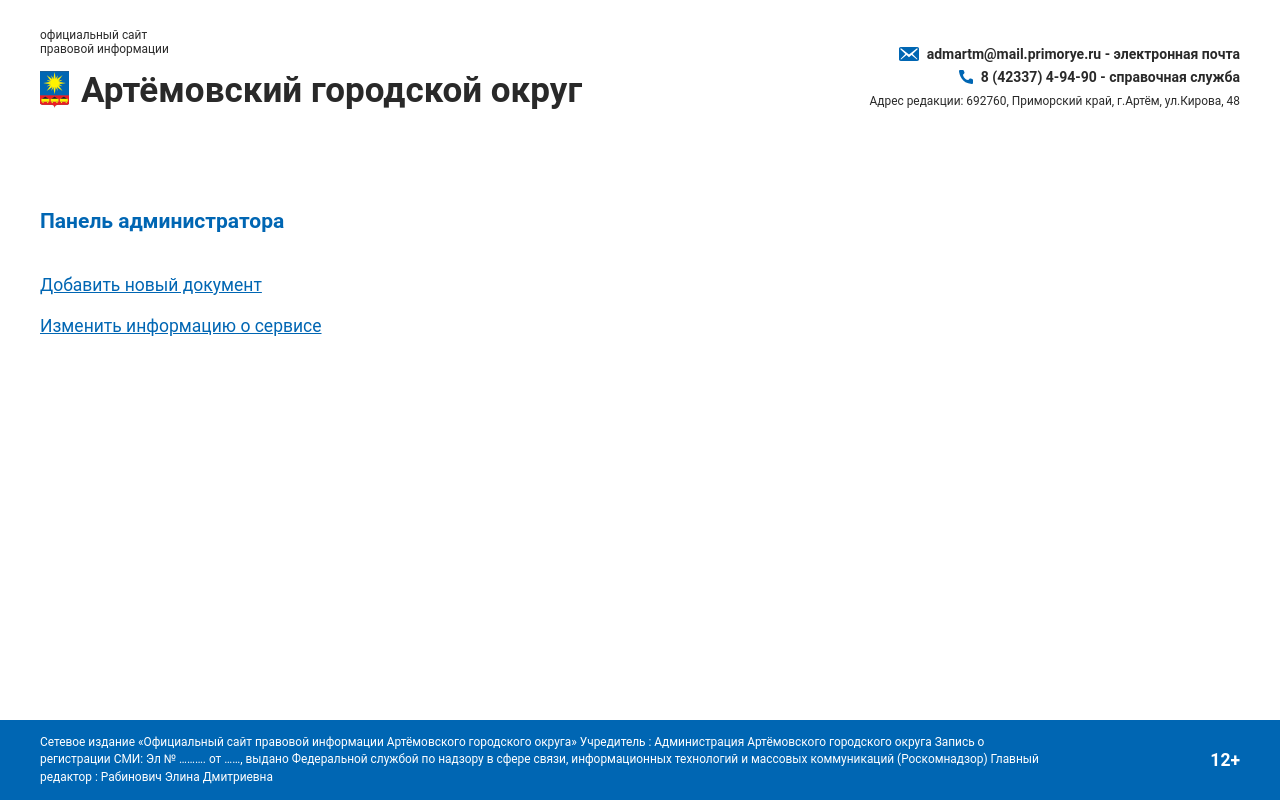
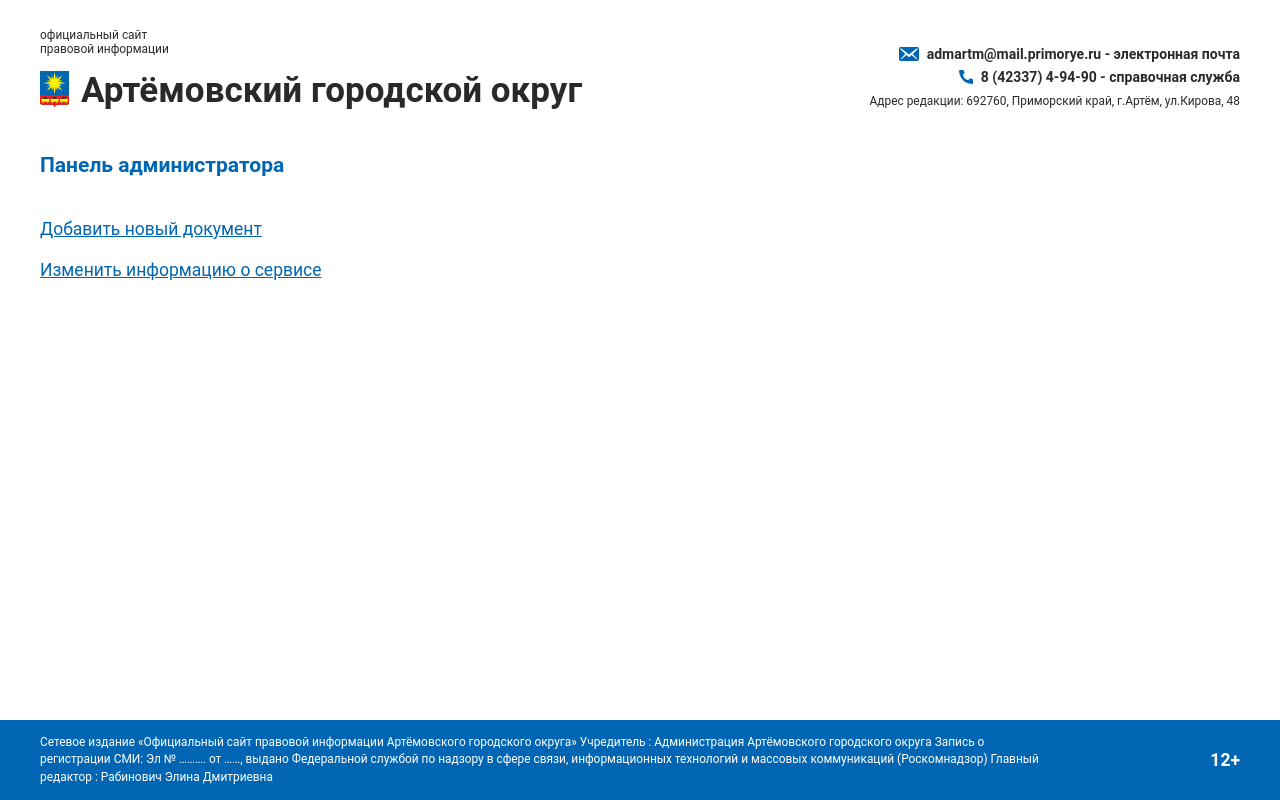
Before and after one commit to on3dd/reglament-frontend, a React (Create React App) app: page /admin in a window 1280 px wide. Built offline with nearby package versions, Linux system fonts and the light colour scheme.

Commit message:
minor refactoring

```diff
--- a/src/components/admin/index.tsx
+++ b/src/components/admin/index.tsx
@@ -2,14 +2,7 @@ import React from 'react';
 import { Link } from 'react-router-dom';
 import styled from 'styled-components';
 
-const AdminContainer = styled.div`
-  width: 100%;
-`;
-
-const AdminHeading = styled.h2`
-  color: #0066b3;
-  margin: 0 0 3rem 0;
-`;
+const AdminContainer = styled.div``;
 
 const AdminLink = styled(Link)`
   display: block;
@@ -21,7 +14,6 @@ const AdminLink = styled(Link)`
 const AdminComponent: React.FC = () => {
   return (
     <AdminContainer>
-      <AdminHeading>Панель администратора</AdminHeading>
       <AdminLink to="/admin/new">Добавить новый документ</AdminLink>
       <AdminLink to="/admin/edit">Изменить информацию о сервисе</AdminLink>
     </AdminContainer>
--- a/src/components/auth/index.tsx
+++ b/src/components/auth/index.tsx
@@ -3,19 +3,11 @@ import styled from 'styled-components';
 
 import AuthForm from './form';
 
-const AuthContainer = styled.div`
-  width: 100%;
-`;
-
-const AuthHeading = styled.h2`
-  color: #0066b3;
-  margin: 0 0 3rem 0;
-`;
+const AuthContainer = styled.div``;
 
 const AuthComponent: React.FC = () => {
   return (
     <AuthContainer>
-      <AuthHeading>Авторизация</AuthHeading>
       <AuthForm />
     </AuthContainer>
   );
--- a/src/components/base-ui/container/index.tsx
+++ b/src/components/base-ui/container/index.tsx
@@ -5,6 +5,7 @@ type BaseContainerProps = {};
 
 const Container = styled.div`
   width: 100%;
+  margin: 0 auto;
   max-width: 1200px !important;
 `;
 
--- a/src/components/base-ui/main/index.tsx
+++ b/src/components/base-ui/main/index.tsx
@@ -7,9 +7,9 @@ type BaseMainProps = PropsWithChildren<{}>;
 
 const MainContainer = styled.main`
   display: flex;
-  justify-content: center;
   width: 100%;
   margin-top: 1rem;
+  padding-top: 1rem;
 `;
 
 const BaseMain: React.FC<BaseMainProps> = ({ children }) => {
--- a/src/components/table/index.tsx
+++ b/src/components/table/index.tsx
@@ -5,9 +5,7 @@ import TableHeader from './header';
 import TableBody from './body';
 import TableFooter from './footer';
 
-const TableContainer = styled.div`
-  width: 100%;
-`;
+const TableContainer = styled.div``;
 
 const TableComponent: React.FC = () => {
   return (
--- /dev/null
+++ b/src/layouts/default.tsx
@@ -0,0 +1,33 @@
+import React, { PropsWithChildren } from 'react';
+import styled from 'styled-components';
+
+type DefaultLayoutProps = PropsWithChildren<{
+  heading: string;
+}>;
+
+const Container = styled.div`
+  width: 100%;
+`;
+
+const Heading = styled.h2`
+  color: rgb(0, 102, 179);
+  margin: 0 0 3rem 0;
+`;
+
+const Children = styled.div`
+  width: 100%;
+`;
+
+const DefaultLayout: React.FC<DefaultLayoutProps> = ({
+  heading,
+  children,
+}: DefaultLayoutProps) => {
+  return (
+    <Container>
+      <Heading>{heading}</Heading>
+      <Children>{children}</Children>
+    </Container>
+  );
+};
+
+export default DefaultLayout;
--- /dev/null
+++ b/src/layouts/table.tsx
@@ -0,0 +1,14 @@
+import React, { PropsWithChildren } from 'react';
+import styled from 'styled-components';
+
+type TableLayoutProps = PropsWithChildren<{}>;
+
+const Container = styled.div`
+  width: 100%;
+`;
+
+const TableLayout: React.FC = ({ children }: TableLayoutProps) => {
+  return <Container>{children}</Container>;
+};
+
+export default TableLayout;
--- a/src/pages/admin.tsx
+++ b/src/pages/admin.tsx
@@ -1,17 +1,13 @@
 import React from 'react';
-import styled from 'styled-components';
 
+import DefaultLayout from '../layouts/default';
 import AdminComponent from '../components/admin';
-
-const Div = styled.div`
-  margin-top: 70px;
-`;
 
 const Admin: React.FC = () => {
   return (
-    <Div>
+    <DefaultLayout heading="Панель администратора">
       <AdminComponent />
-    </Div>
+    </DefaultLayout>
   );
 };
 
--- a/src/pages/auth.tsx
+++ b/src/pages/auth.tsx
@@ -1,17 +1,13 @@
 import React from 'react';
-import styled from 'styled-components';
 
+import DefaultLayout from '../layouts/default';
 import AuthComponent from '../components/auth';
-
-const Div = styled.div`
-  margin-top: 70px;
-`;
 
 const Auth: React.FC = () => {
   return (
-    <Div>
+    <DefaultLayout heading="Авторизация">
       <AuthComponent />
-    </Div>
+    </DefaultLayout>
   );
 };
 
--- a/src/pages/table.tsx
+++ b/src/pages/table.tsx
@@ -1,17 +1,13 @@
 import React from 'react';
-import styled from 'styled-components';
 
+import TableLayout from '../layouts/table';
 import TableComponent from '../components/table';
-
-const Div = styled.div`
-  margin-top: 10px;
-`;
 
 const Table: React.FC = () => {
   return (
-    <Div>
+    <TableLayout>
       <TableComponent />
-    </Div>
+    </TableLayout>
   );
 };
 
```
